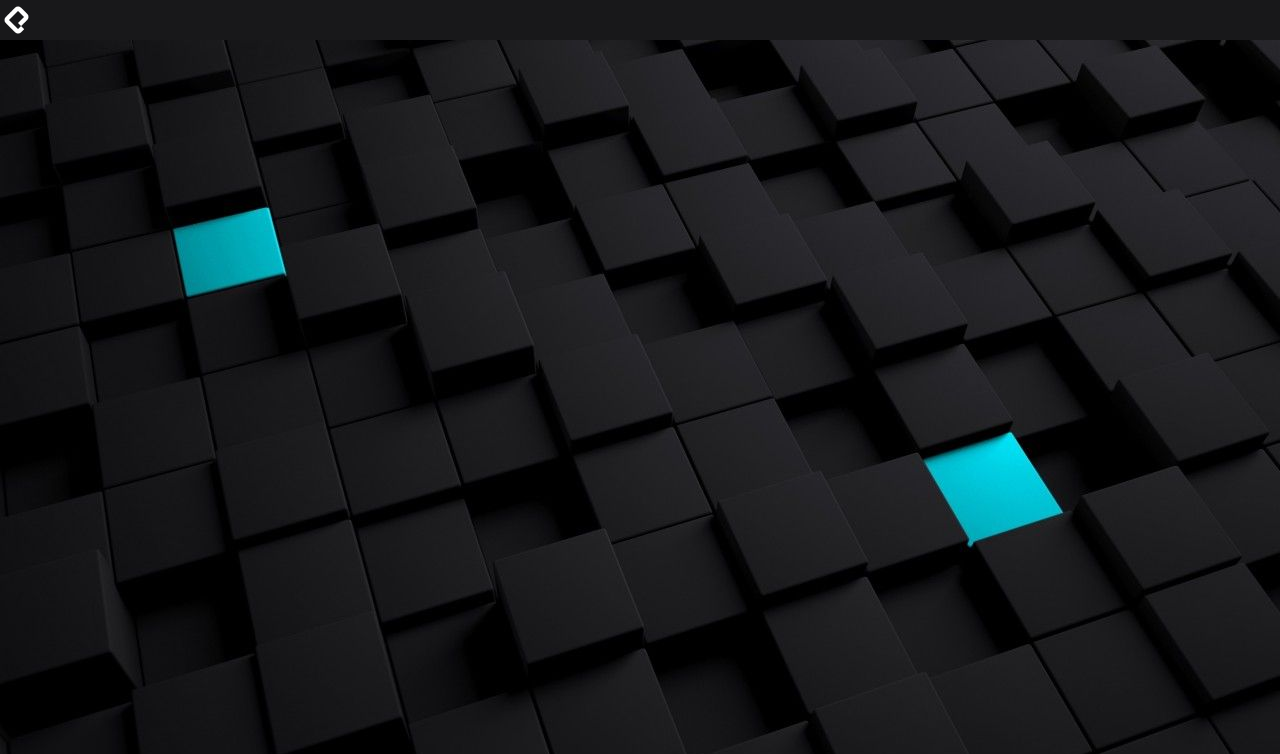
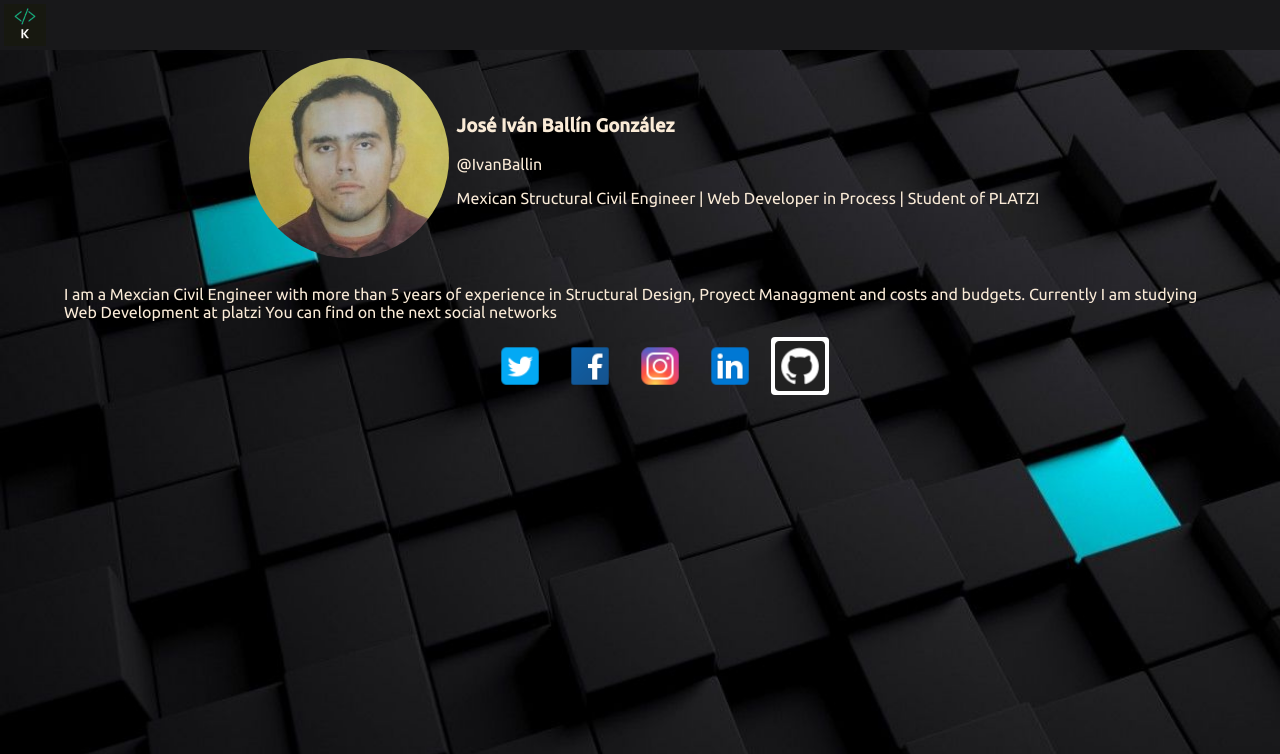
Before and after one commit to navi-github/cursoCreacionPaginasWeb, a plain HTML site: page index.html in a window 1280 px wide. Shown: the top 754 px of the page. Drawn offline with Linux system fonts and the light colour scheme.

Commit message:
Modificamos estilos en CSS

```diff
--- a/index.html
+++ b/index.html
@@ -12,14 +12,12 @@
 <body>
     <header>
         <div class="navbar">
-            <img src="./assets/platzi.png" alt="Logo de PLATZI">
+            <img src="./assets/kukaramango-badge.png" alt="Logo de PLATZI">
         </div>
     </header>
 
+    <section class="main-section">
         <section id="hero">
-        <div class="image-container background-image" id="background">
-            <img src="./assets/computadora.jpg" alt="Imagen de fondo">
-        </div>
 
             <div class="information-container">
                 <div class="image-container">
@@ -36,7 +34,7 @@
             </div>
         </section>
 
-    <main>
+        <main class="description">
             <p>
                 I am a Mexcian Civil Engineer with more than 5 years of experience in Structural Design, Proyect Managgment and costs and budgets.
 
@@ -58,10 +56,11 @@
                 <li><a class="social-icon" href="https://www.linkedin.com/in/jose-ivan-ballin-gonzalez-69b252149/">
                     <img src="./assets/icons8-linkedin-48.png" alt="Logo de LinkedIn">
                 </a></li>
-            <li><a class="social-icon" href="https://github.com/navi-github">
+                <li><a class="social-icon github-icon" href="https://github.com/navi-github">
                     <img src="./assets/icons8-github-community-for-software-building-and-testing-online-48.png" alt="Logo de GitHub">
                 </a></li>
             </ul>
         </main>
+    </section>
 </body>
 </html>
--- a/styles.css
+++ b/styles.css
@@ -6,22 +6,38 @@ body {
     box-sizing: border-box;
     margin: 0;
     padding: 0;
+    background-image: url(./assets/computadora.jpg);
+    background-repeat: no-repeat;
+    background-size: cover;
+    color: antiquewhite;
+    height: 100vh;
+    display: flex;
+    flex-direction: column;
+}
+
+.main-section {
+    display: flex;
+    flex-direction: column;
+    align-items: center;
 }
 
 .navbar {
     background-color: #18181a;
-    height: 40px;
+    height: 50px;
     display: flex;
+    align-items: flex-start;
+}
+
+#hero {
+    width: 90%;
+    display: flex;
+    justify-content: center;
     align-items: center;
 }
 
 .navbar img {
     padding: 4px;
-}
-
-.background-image img {
-    margin: 0;
-    width: 100%;
+    width: 42px;
 }
 
 .information-container {
@@ -36,14 +52,24 @@ body {
     padding: 8px;
 }
 
+.description {
+    width: 90%;
+}
+
 .social-icons {
     display: flex;
     flex-direction: row;
     justify-content: center;
     list-style: none;
+    gap: 12px;
 }
 
 .social-icon img{
     width: 50px;
-    padding: 12px;
+    padding: 4px;
 }
+
+.github-icon img {
+    background-color: white;
+    border-radius: 4px;
+}
```
Also changed, not shown: assets/kukaramango-badge.png (added). Lines whose indentation alone changed are shown as unchanged.
